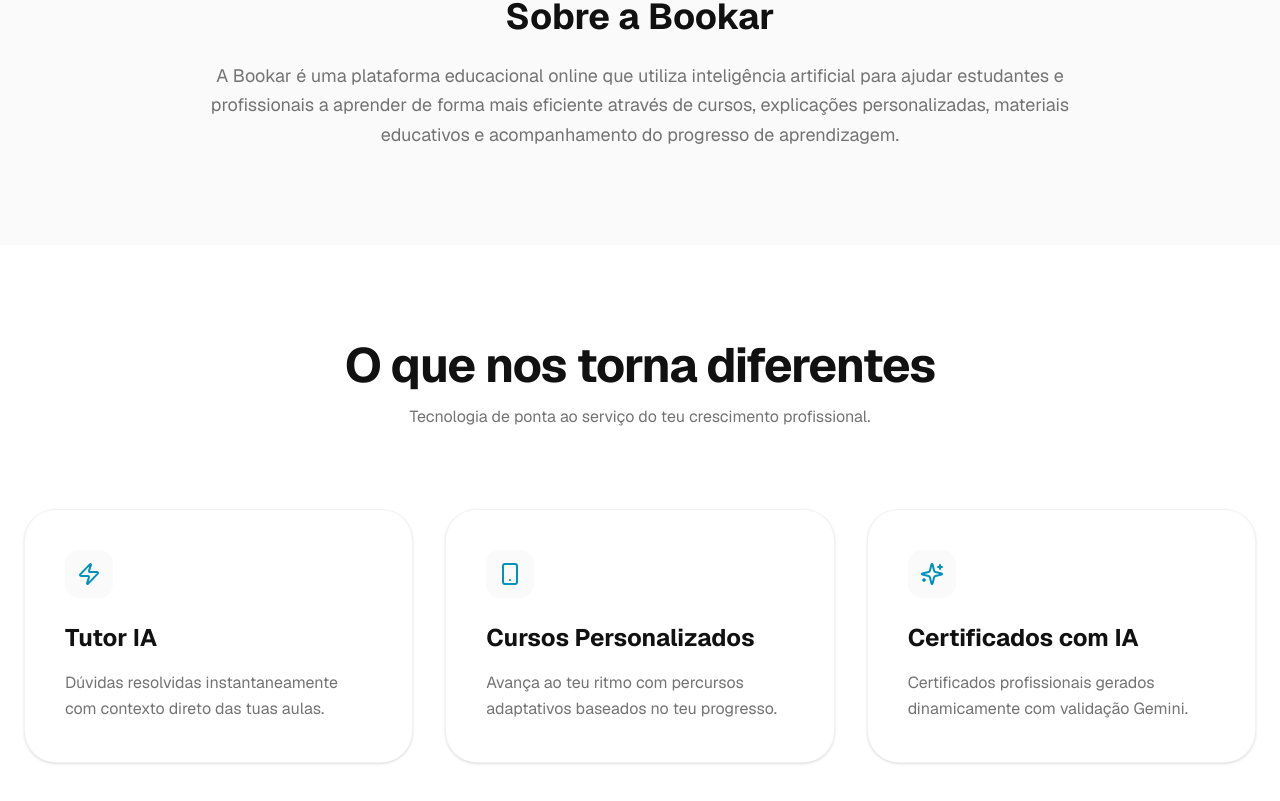
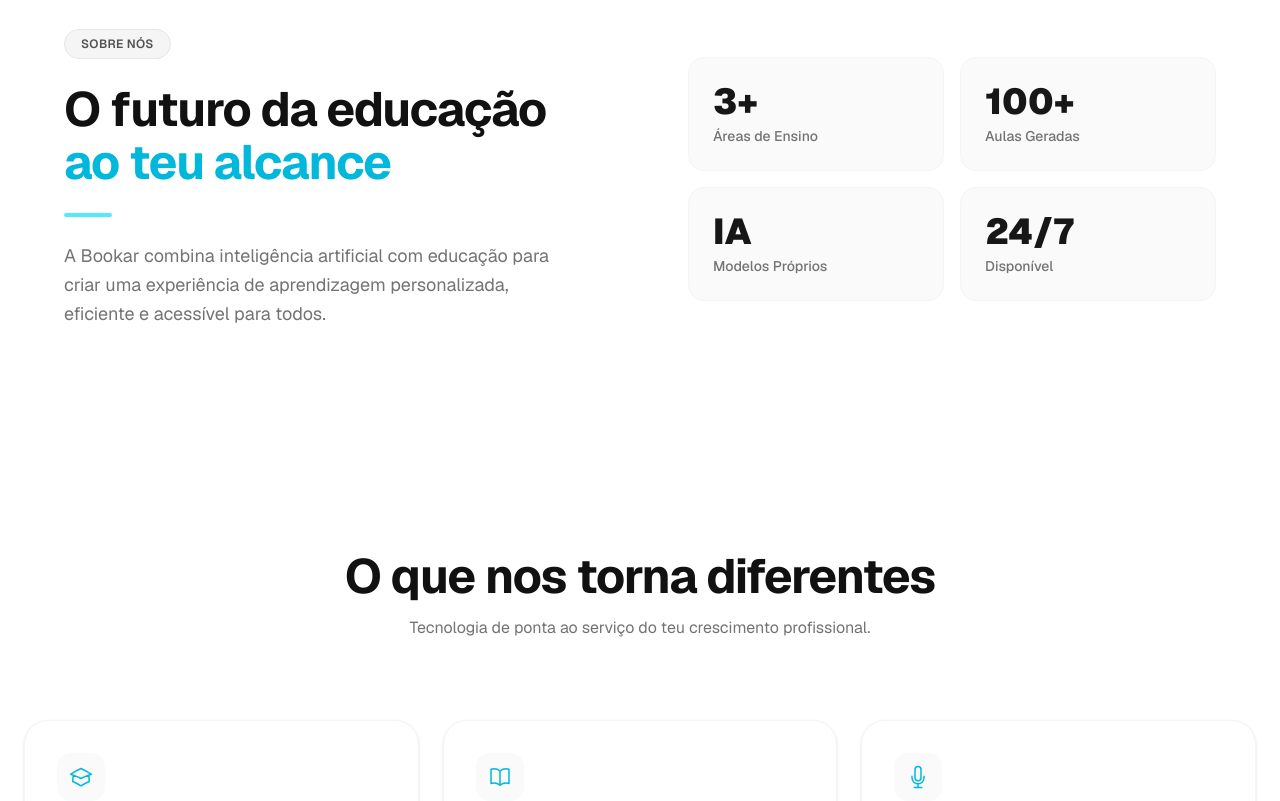
Before and after one commit to NewStates-Group/Bookar, a Next.js app in the folder frontend/: page / in a window 1280 px wide. Shown: the part 899-1700 px from the top of the page. Built offline with nearby package versions, Linux system fonts and the light colour scheme; no server answers.

Commit message:
feat: redesign sobre and features sections with modern minimal layout

```diff
--- a/frontend/app/page.tsx
+++ b/frontend/app/page.tsx
@@ -4,7 +4,7 @@
 import Image from "next/image";
 import Link from "next/link";
 import { motion, AnimatePresence } from "framer-motion";
-import { Sparkles, Zap, Smartphone, MessageSquare } from "lucide-react";
+import { MessageSquare } from "lucide-react";
 import { FeedbackForm } from "@/components/FeedbackForm";
 
 
@@ -120,19 +120,43 @@
           </div>
         </section>
 
-        <section id="about" className="py-24 px-6 bg-neutral-50">
-          <div className="max-w-4xl mx-auto text-center">
-            <h2 className="text-4xl font-bold mb-6">
-              Sobre a Bookar
-            </h2>
-
-            <p className="text-lg text-muted-foreground leading-relaxed">
-              A Bookar é uma plataforma educacional online que utiliza
-              inteligência artificial para ajudar estudantes e profissionais
-              a aprender de forma mais eficiente através de cursos,
-              explicações personalizadas, materiais educativos e
-              acompanhamento do progresso de aprendizagem.
-            </p>
+        <section id="about" className="py-32 px-6">
+          <div className="max-w-6xl mx-auto grid md:grid-cols-2 gap-16 md:gap-24 items-center">
+            <div className="space-y-6">
+              <div className="inline-flex items-center gap-2 px-4 py-1.5 rounded-full bg-neutral-100 border border-neutral-200 text-xs font-semibold text-neutral-600 tracking-wide uppercase">
+                Sobre Nós
+              </div>
+              <h2 className="text-4xl md:text-5xl font-bold tracking-tight text-balance leading-[1.1]">
+                O futuro da educação<br />
+                <span className="text-cyan-500">ao teu alcance</span>
+              </h2>
+              <div className="w-12 h-1 bg-cyan-300 rounded-full" />
+              <p className="text-base md:text-lg text-neutral-500 leading-relaxed max-w-lg">
+                A Bookar combina inteligência artificial com educação para criar
+                uma experiência de aprendizagem personalizada, eficiente e
+                acessível para todos.
+              </p>
+            </div>
+            <div className="grid grid-cols-2 gap-4">
+              {[
+                { value: "3+", label: "Áreas de Ensino" },
+                { value: "100+", label: "Aulas Geradas" },
+                { value: "IA", label: "Modelos Próprios" },
+                { value: "24/7", label: "Disponível" },
+              ].map((stat, i) => (
+                <motion.div
+                  key={i}
+                  initial={{ opacity: 0, y: 20 }}
+                  whileInView={{ opacity: 1, y: 0 }}
+                  viewport={{ once: true }}
+                  transition={{ delay: i * 0.1, duration: 0.5 }}
+                  className="bg-neutral-50 rounded-2xl p-6 border border-neutral-100 space-y-1"
+                >
+                  <p className="text-3xl md:text-4xl font-black text-neutral-900">{stat.value}</p>
+                  <p className="text-sm text-neutral-500 font-medium">{stat.label}</p>
+                </motion.div>
+              ))}
+            </div>
           </div>
         </section>
 
@@ -143,20 +167,53 @@
             <p className="text-muted-foreground max-w-xl mx-auto">Tecnologia de ponta ao serviço do teu crescimento profissional.</p>
           </div>
 
-          <div className="grid md:grid-cols-3 gap-8">
+          <div className="grid md:grid-cols-3 gap-6">
             {[
-              { title: "Tutor IA", desc: "Dúvidas resolvidas instantaneamente com contexto direto das tuas aulas.", icon: <Zap className="w-6 h-6" /> },
-              { title: "Cursos Personalizados", desc: "Avança ao teu ritmo com percursos adaptativos baseados no teu progresso.", icon: <Smartphone className="w-6 h-6" /> },
-              { title: "Certificados com IA", desc: "Certificados profissionais gerados dinamicamente com validação Gemini.", icon: <Sparkles className="w-6 h-6" /> }
+              {
+                title: "Cursos com IA",
+                desc: "Gera cursos completos com inteligência artificial sobre qualquer tema. Conteúdo estruturado em módulos com vídeo, áudio e materiais de apoio.",
+                icon: (
+                  <svg className="w-6 h-6" fill="none" viewBox="0 0 24 24" stroke="currentColor" strokeWidth={1.5}>
+                    <path strokeLinecap="round" strokeLinejoin="round" d="M4.26 10.147a60.438 60.438 0 0 0-.491 6.347A48.62 48.62 0 0 1 12 20.904a48.62 48.62 0 0 1 8.232-4.41 60.46 60.46 0 0 0-.491-6.347m-15.482 0a50.636 50.636 0 0 0-2.658-.813A59.906 59.906 0 0 1 12 3.493a59.903 59.903 0 0 1 10.399 5.84c-.896.248-1.783.52-2.658.814m-15.482 0A50.717 50.717 0 0 1 12 13.489a50.702 50.702 0 0 1 7.74-3.342" />
+                  </svg>
+                ),
+              },
+              {
+                title: "Mapas Mentais",
+                desc: "Transforma qualquer conteúdo em mapas mentais interativos. Visualiza conexões entre conceitos e acelera a tua compreensão.",
+                icon: (
+                  <svg className="w-6 h-6" fill="none" viewBox="0 0 24 24" stroke="currentColor" strokeWidth={1.5}>
+                    <path strokeLinecap="round" strokeLinejoin="round" d="M12 6.042A8.967 8.967 0 0 0 6 3.75c-1.052 0-2.062.18-3 .512v14.25A8.987 8.987 0 0 1 6 18c2.305 0 4.408.867 6 2.292m0-14.25a8.966 8.966 0 0 1 6-2.292c1.052 0 2.062.18 3 .512v14.25A8.987 8.987 0 0 0 18 18a8.967 8.967 0 0 0-6 2.292m0-14.25v14.25" />
+                  </svg>
+                ),
+              },
+              {
+                title: "Explicador IA",
+                desc: "Tutor virtual por voz que responde às tuas dúvidas em tempo real. Explicações claras e contextuais baseadas no teu progresso.",
+                icon: (
+                  <svg className="w-6 h-6" fill="none" viewBox="0 0 24 24" stroke="currentColor" strokeWidth={1.5}>
+                    <path strokeLinecap="round" strokeLinejoin="round" d="M12 18.75a6 6 0 0 0 6-6v-1.5m-6 7.5a6 6 0 0 1-6-6v-1.5m6 7.5v3.75m-3.75 0h7.5M12 15.75a3 3 0 0 1-3-3V4.5a3 3 0 1 1 6 0v8.25a3 3 0 0 1-3 3Z" />
+                  </svg>
+                ),
+              },
             ].map((feature, idx) => (
               <motion.div
                 key={idx}
-                whileHover={{ y: -10 }}
-                className="bg-white p-10 rounded-[32px] border border-black/[0.05] shadow-sm hover:shadow-xl transition-all duration-300"
+                initial={{ opacity: 0, y: 30 }}
+                whileInView={{ opacity: 1, y: 0 }}
+                viewport={{ once: true }}
+                transition={{ delay: idx * 0.15, duration: 0.5 }}
+                whileHover={{ y: -8 }}
+                className="group relative bg-white p-8 rounded-3xl border border-neutral-100 shadow-sm hover:shadow-lg transition-all duration-300"
               >
-                <div className="p-3 bg-neutral-50 w-fit rounded-xl mb-6 text-cyan-600">{feature.icon}</div>
-                <h3 className="text-2xl font-bold mb-4">{feature.title}</h3>
-                <p className="text-muted-foreground leading-relaxed">{feature.desc}</p>
+                <div className="absolute inset-0 rounded-3xl bg-gradient-to-b from-cyan-50/50 to-transparent opacity-0 group-hover:opacity-100 transition-opacity duration-300" />
+                <div className="relative z-10">
+                  <div className="p-3 bg-neutral-50 w-fit rounded-xl mb-5 text-cyan-500 group-hover:bg-cyan-50 group-hover:text-cyan-600 transition-colors duration-300">
+                    {feature.icon}
+                  </div>
+                  <h3 className="text-xl font-bold mb-3 text-neutral-900">{feature.title}</h3>
+                  <p className="text-sm text-neutral-500 leading-relaxed">{feature.desc}</p>
+                </div>
               </motion.div>
             ))}
           </div>
```
Also changed, not shown: 1 other file (tests, documents, lock files or other folders).
